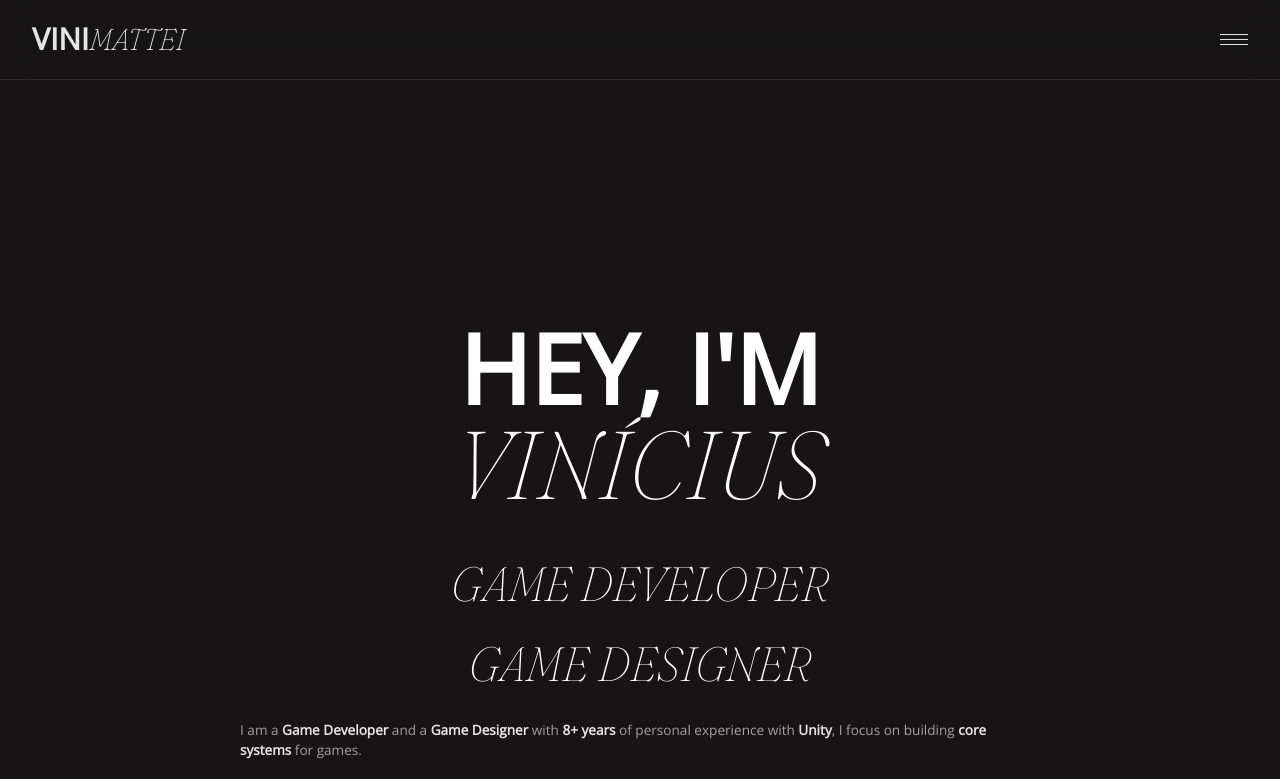
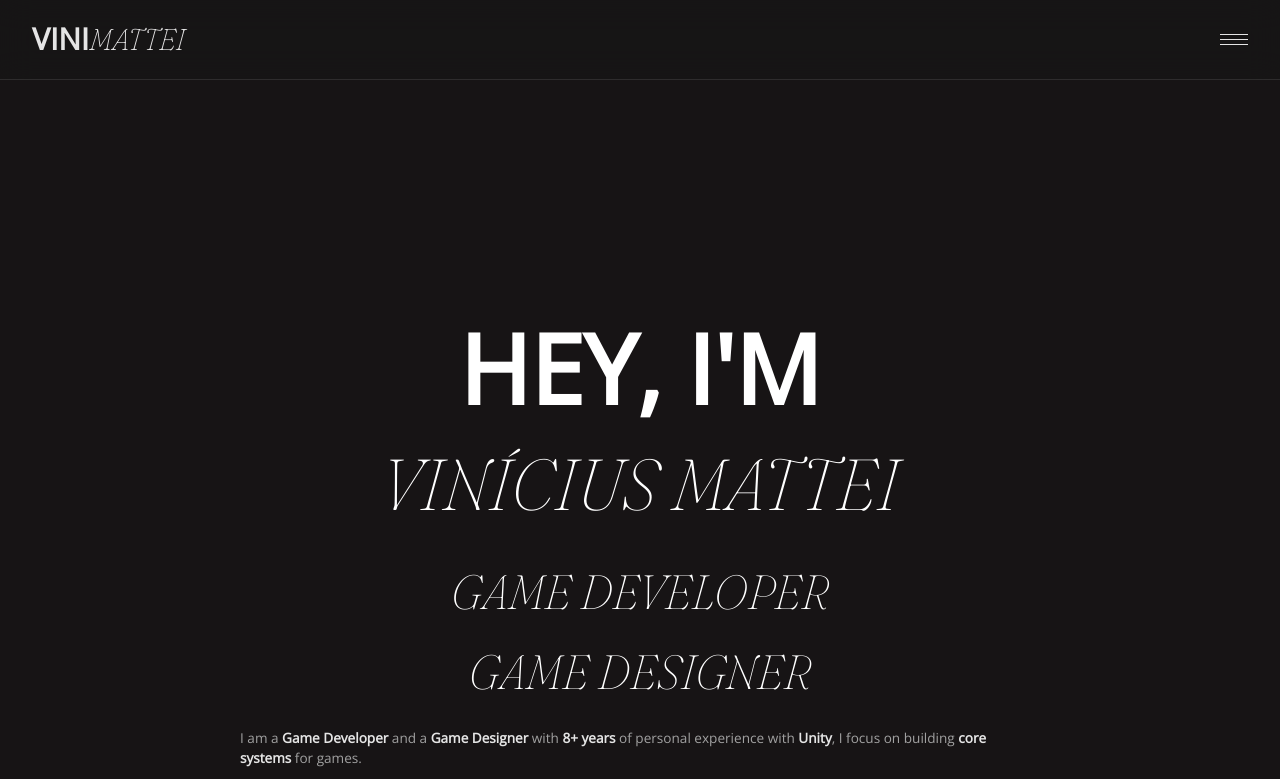
Before and after one commit to vpmattei/vinicius_mattei_portfolio, a Next.js app: page / in a window 1280 px wide. Shown: the top 779 px of the page. Built offline with nearby package versions, Linux system fonts and the light colour scheme.

Commit message:
Final changes

```diff
--- a/app/components/nav.tsx
+++ b/app/components/nav.tsx
@@ -23,7 +23,7 @@ export function Navbar() {
         bg-neutral-900/40 backdrop-blur-lg
         border-b border-white/10
         transition-all duration-500 ease-in-out
-        ${scrolled ? "h-10" : "h-20"}
+        ${scrolled ? "h-12" : "h-20"}
       `}
     >
       <div className="flex items-center justify-between h-full">
@@ -34,8 +34,12 @@ export function Navbar() {
           <h1 className={`font-fraunces-light-i text-neutral-200 text-3xl transition-opacity duration-500 ${scrolled ? "opacity-0 absolute" : "opacity-100"}`}>MATTEI</h1>
 
           {/* Shrink */}
-          <h1 className={`poppins bold text-neutral-200 text-2xl transition-opacity duration-500 ${scrolled ? "opacity-100" : "opacity-0 absolute"}`}>V</h1>
-          <h1 className={`font-fraunces-light-i text-neutral-200 text-2xl transition-opacity duration-500 ${scrolled ? "opacity-100" : "opacity-0 absolute"}`}>M</h1>
+          <h1 className={`poppins bold text-neutral-200 text-2xl transition-opacity duration-500 ${scrolled ? "opacity-100" : "opacity-0 absolute"}`}>
+            <img
+            className="w-[2.25rem]"
+            src="/vm_logo_transparent.png" alt="" />
+          </h1>
+          {/* <h1 className={`font-fraunces-light-i text-neutral-200 text-2xl transition-opacity duration-500 ${scrolled ? "opacity-100" : "opacity-0 absolute"}`}>M</h1> */}
         </Link>
 
         {/* Hamburger Menu */}
--- a/app/page.tsx
+++ b/app/page.tsx
@@ -15,8 +15,8 @@ export default function Page() {
           <div className="title poppins bold text-5xl sm:text-6xl md:text-7xl lg:text-8xl">
             HEY, I'M
           </div>
-          <div className="title font-fraunces-thin-i text-5xl sm:text-6xl md:text-7xl lg:text-8xl">
-            VINÍCIUS
+          <div className="mt-8 title font-fraunces-thin-i text-4xl sm:text-5xl md:text-6xl lg:text-7xl">
+            VINÍCIUS MATTEI
           </div>
         </div>
         <div className="mb-4 title font-fraunces-thin-i text-3xl md:text-4xl lg:text-5xl text-center fade-in-element opacity-0">
```
Also changed, not shown: public/vm_logo_transparent.png (added).
